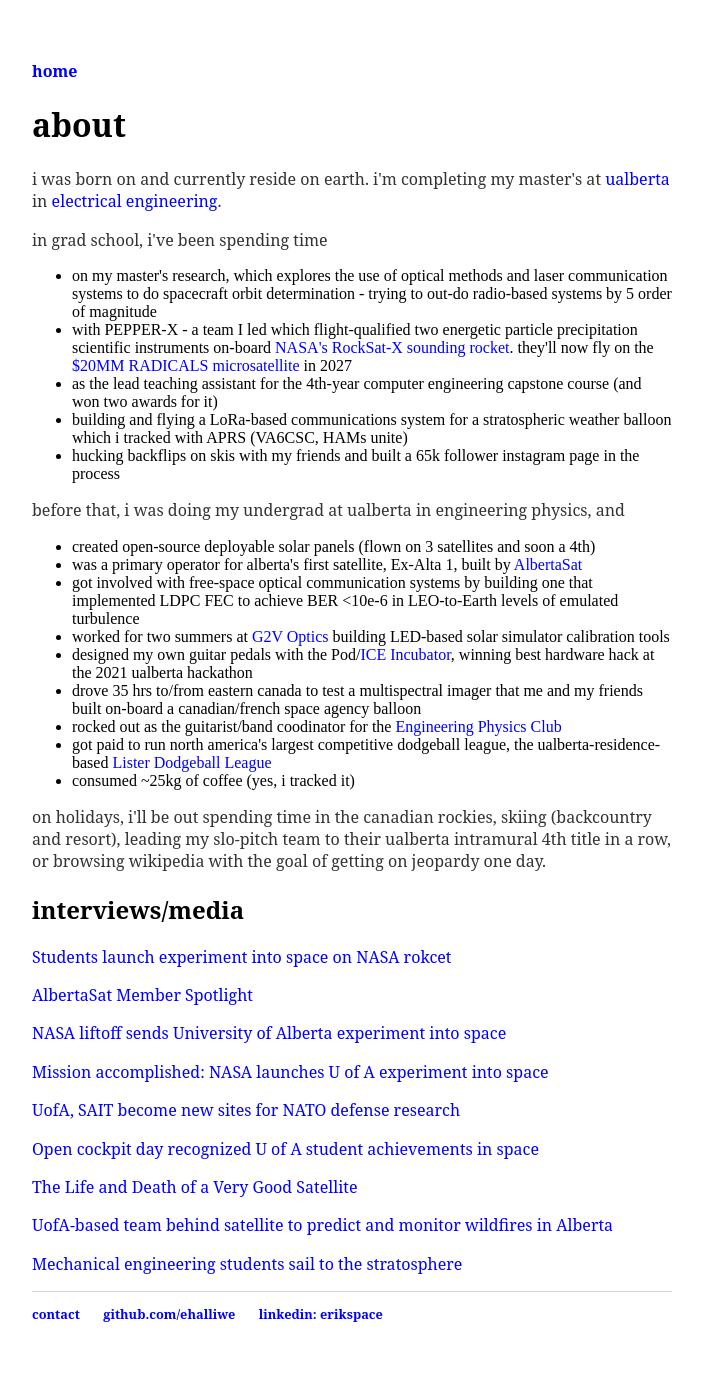
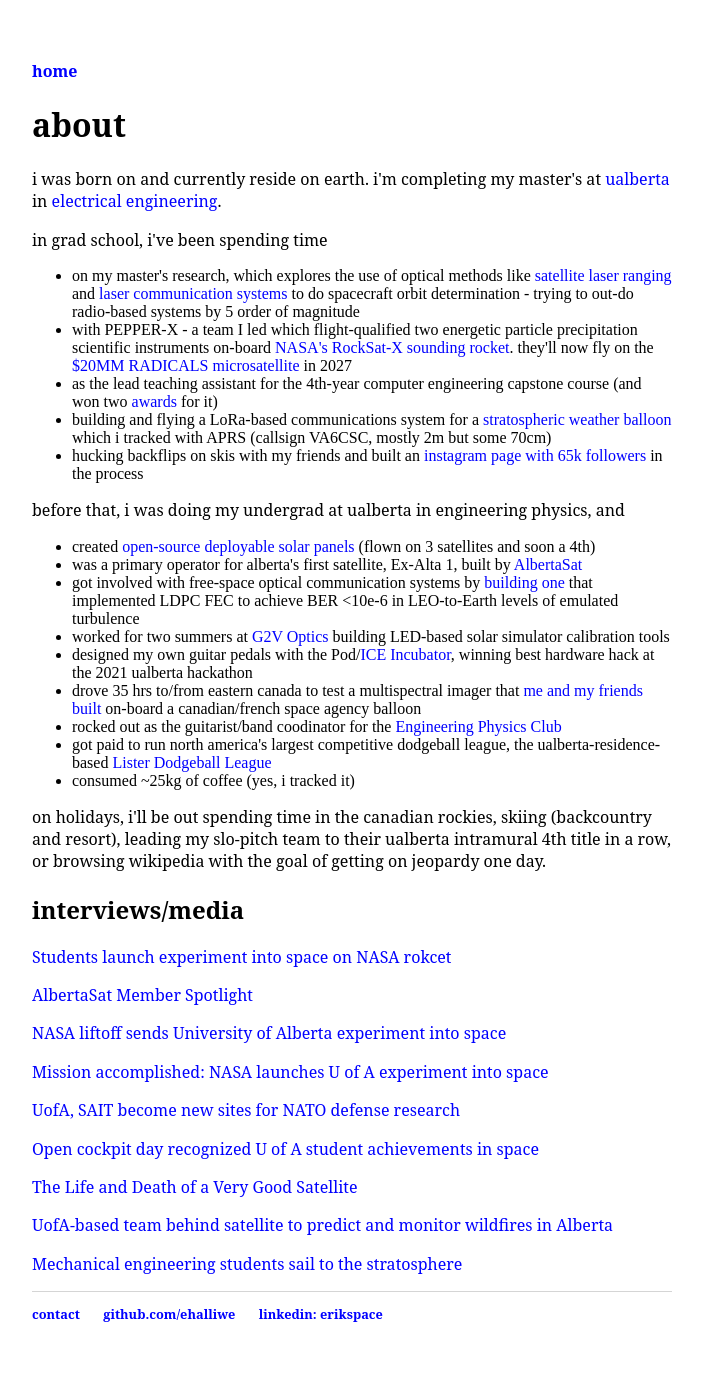
Before and after one commit to ehalliwe/ehalliwe.github.io, a Jekyll site: the page built from index.html, in a window 1280 px wide. Shown: the whole page, without its empty margins (288-991 px from the left). Built offline with Jekyll 4.4.1, drawn with Linux system fonts in a browser that asks for light colours.

```diff
--- a/css/main.css
+++ b/css/main.css
@@ -33,7 +33,6 @@ h2 {
 p {
     font-size: 1em;
     line-height: 1.4em;
-    color: #333;
     font-family:'Serif';
 }
 footer {
--- a/index.html
+++ b/index.html
@@ -1,28 +1,28 @@
 ---
 layout: default
-title: erik f. halliwell
+title: erik halliwell
 ---
 <div class="blurb">
 	<h1>about</h1>
 	<p>i was born on and currently reside on earth. i'm completing my master's at <a href="https://www.ualberta.ca/index.html">ualberta</a> in <a href="https://www.ualberta.ca/engineering/electrical-computer-engineering/index.html">electrical engineering</a>.</p>
 	<p>in grad school, i've been spending time</p>
 	<ul>
-		<li>on my master's research, which explores the use of optical methods and laser communication systems to do spacecraft orbit determination - trying to out-do radio-based systems by 5 order of magnitude</li>
+		<li>on my master's research, which explores the use of optical methods like <a href="https://www.spiedigitallibrary.org/conference-proceedings-of-spie/12877/128771P/Dual-purpose-SDA-compliant-optical-ground-station-and-laser-ranging/10.1117/12.3001892.short">satellite laser ranging </a> and <a href="https://spie.org/photonics-west/presentation/Orbit-determination-using-passive-optical-communication-observations/13355-61">laser communication systems </a> to do spacecraft orbit determination - trying to out-do radio-based systems by 5 order of magnitude</li>
 		<li>with PEPPER-X - a team I led which flight-qualified two energetic particle precipitation scientific instruments on-board <a href="https://www.nasa.gov/wallops/stem/rocksatx/">NASA's RockSat-X sounding rocket</a>. they'll now fly on the <a href="https://www.radicalsmission.ca/">$20MM RADICALS microsatellite</a> in 2027</li>
-		<li>as the lead teaching assistant for the 4th-year computer engineering capstone course (and won two awards for it)</li>
-		<li>building and flying a LoRa-based communications system for a stratospheric weather balloon which i tracked with APRS (VA6CSC, HAMs unite)</li>
-		<li>hucking backflips on skis with my friends and built a 65k follower instagram page in the process</li>
+		<li>as the lead teaching assistant for the 4th-year computer engineering capstone course (and won two <a href="https://www.ualberta.ca/en/graduate-studies/media-library/awards-and-funding/awards-documents/2024-gsta-announcement.pdf">awards</a> for it)</li>
+		<li>building and flying a LoRa-based communications system for a <a href="https://news.usask.ca/articles/colleges/2023/final-launch-a-success-in-student-space-training-program-at-usask.php">stratospheric weather balloon</a> which i tracked with APRS (callsign VA6CSC, mostly 2m but some 70cm)</li>
+		<li>hucking backflips on skis with my friends and built an <a href="https://www.instagram.com/boner_media/">instagram page with 65k followers</a> in the process</li>
 	</ul>
 	</p>
 
 	<p>before that, i was doing my undergrad at ualberta in engineering physics, and
 	<ul>
-		<li>created open-source deployable solar panels (flown on 3 satellites and soon a 4th)</li>
+		<li>created <a href="https://digitalcommons.usu.edu/smallsat/2024/all2024/186/">open-source deployable solar panels</a> (flown on 3 satellites and soon a 4th)</li>
 		<li>was a primary operator for alberta's first satellite, Ex-Alta 1, built by <a href="https://albertasat.ca/">AlbertaSat</a></li>
-		<li>got involved with free-space optical communication systems by building one that implemented LDPC FEC to achieve BER <10e-6 in LEO-to-Earth levels of emulated turbulence</li>
+		<li>got involved with free-space optical communication systems by <a href="https://digitalcommons.usu.edu/smallsat/2022/all2022/328/">building one</a> that implemented LDPC FEC to achieve BER <10e-6 in LEO-to-Earth levels of emulated turbulence</li>
 		<li>worked for two summers at <a href="https://g2voptics.com/">G2V Optics</a> building LED-based solar simulator calibration tools
 		<li>designed my own guitar pedals with the Pod/<a href="https://www.ualberta.ca/engineering/innovation-creativity-entrepreneurship/index.html">ICE Incubator</a>, winning best hardware hack at the 2021 ualberta hackathon</li>
-		<li>drove 35 hrs to/from eastern canada to test a multispectral imager that me and my friends built on-board a canadian/french space agency balloon</li>
+		<li>drove 35 hrs to/from eastern canada to test a multispectral imager that <a href="https://www.seds.ca/wp-content/uploads/2019/09/sbxteams-copy-3-600x600.png">me and my friends built</a> on-board a canadian/french space agency balloon</li>
 		<li>rocked out as the guitarist/band coodinator for the <a href="https://engphys.ca/">Engineering Physics Club</a></li>
 		<li>got paid to run north america's largest competitive dodgeball league, the ualberta-residence-based <a href="https://www.instagram.com/listerdodgeballleague/">Lister Dodgeball League</a></li>
 		<li>consumed ~25kg of coffee (yes, i tracked it)</li>
```
